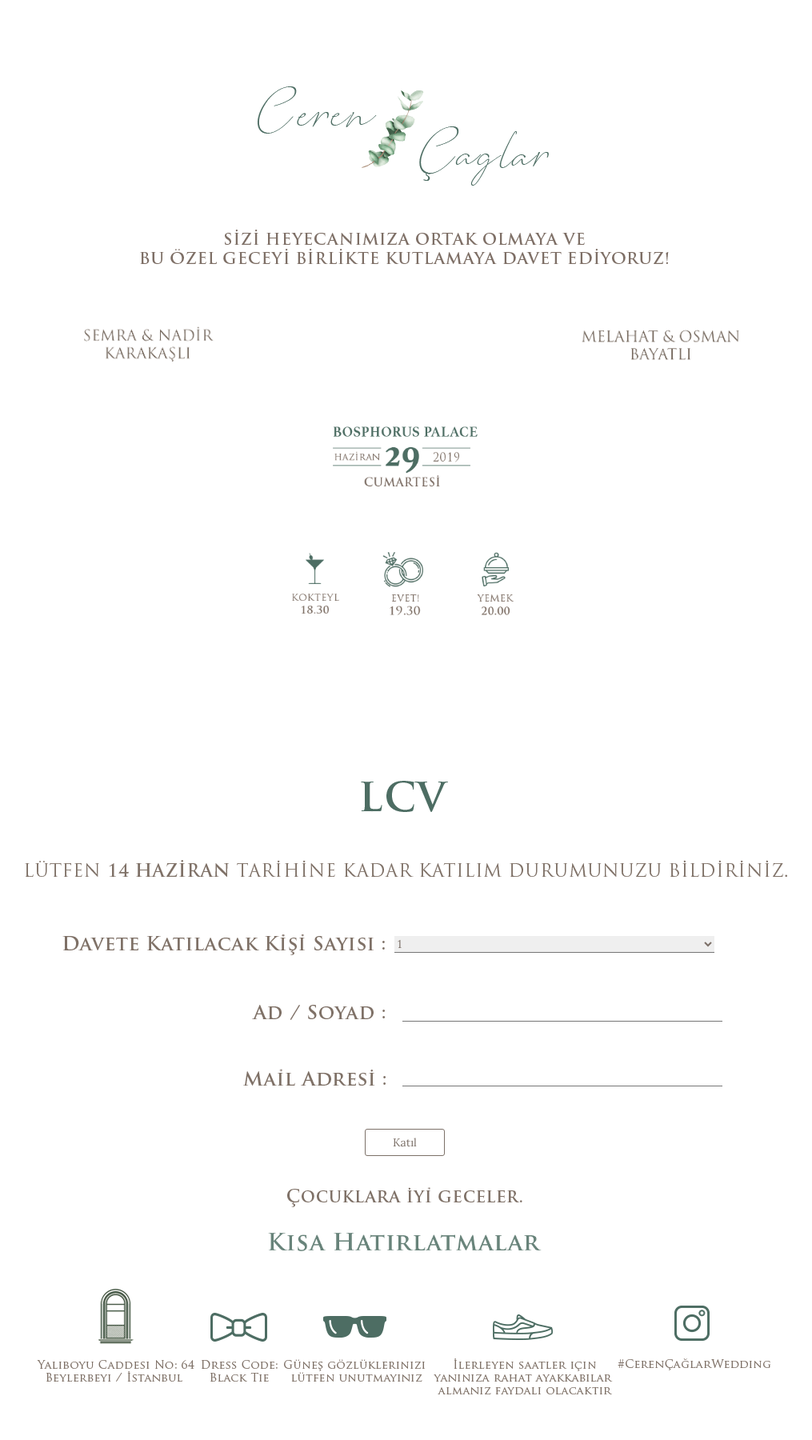
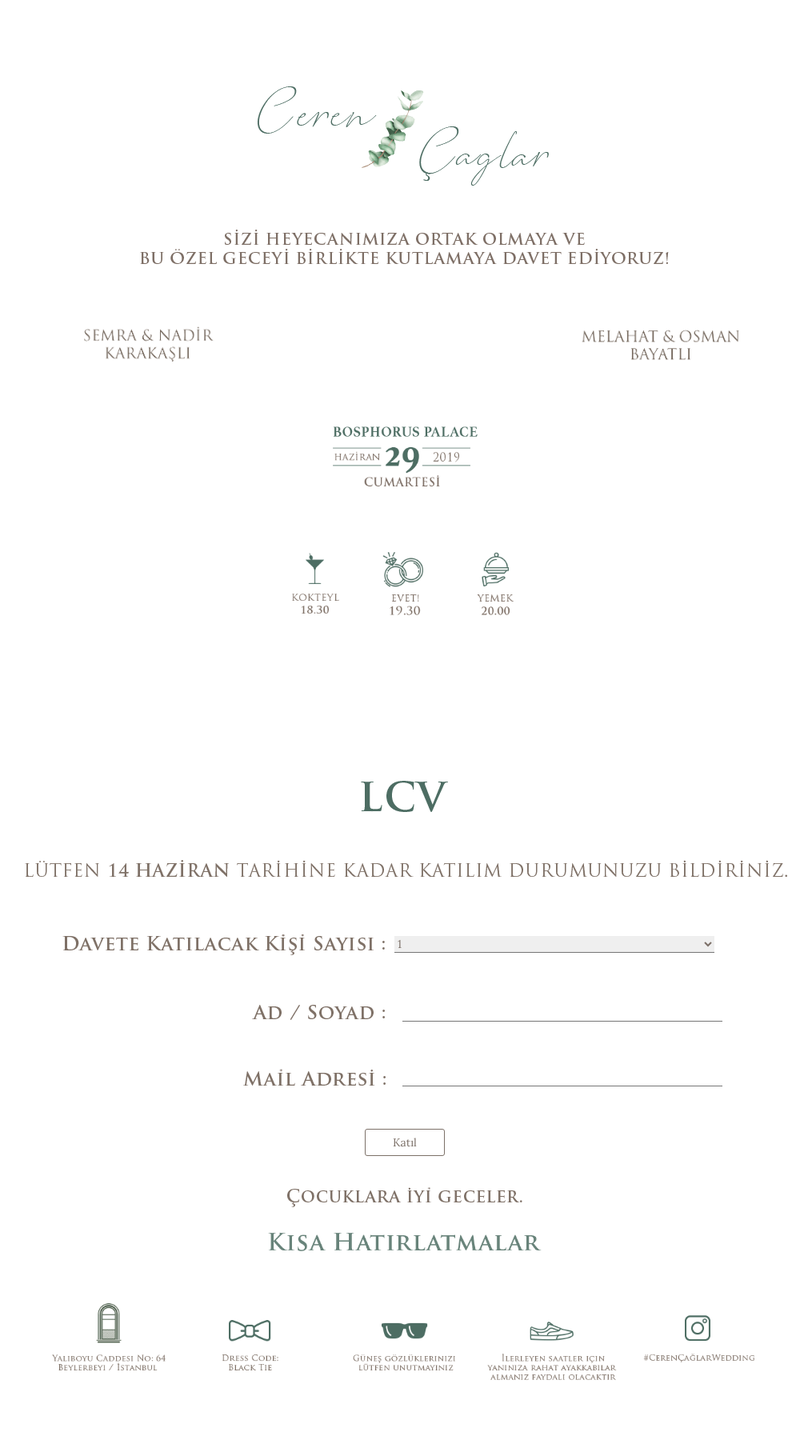
Before and after one commit to acaglarbayatli/cerencaglarwedding, a Jekyll site: the page built from index.html, in a window 1280 px wide. Shown: the whole page at 80% size, without its empty margins (134-1149 px from the left). Built offline with Jekyll 4.4.1, drawn with Linux system fonts in a browser that asks for light colours.

Commit message:
kisa hatirlatmalar fix

```diff
--- a/_includes/about.html
+++ b/_includes/lcv.html
@@ -114,20 +114,40 @@
                     </div>
                   </div>
                   <div class="kisalar" style="display: flex; flex-direction: row; justify-content: space-around; height: 80%;">
-                    <div style="display: flex; flex-direction: column; justify-content: center; height: 100%;">
-                        <img src="../img/kisa_bos.png">
+                    <div style="display: flex; flex-direction: column; justify-content: center; height: 100%; width: 18%; margin: 0 1%;">
+                      <div style="display: flex; flex-direction: row; justify-content: center; width: 88%; height: 100%; margin: 0 6%;">
+                        <div style="display: flex; flex-direction:column; justify-content: center;">
+                          <img src="../img/kisa_bos.png">
+                        </div>
+                      </div>
                     </div>
-                    <div style="display: flex; flex-direction: column; justify-content: center; height: 100%;">
-                        <img src="../img/kisa_pap.png">
+                    <div style="display: flex; flex-direction: column; justify-content: center; height: 100%; width: 18%; margin: 0 1%;">
+                      <div style="display: flex; flex-direction: row; justify-content: center; width: 45%; height: 100%; margin: 0 22%;">
+                        <div style="display: flex; flex-direction:column; justify-content: center;">
+                          <img src="../img/kisa_pap.png">
+                        </div>
+                      </div>
                     </div>
-                    <div style="display: flex; flex-direction: column; justify-content: center; height: 100%;">
-                        <img src="../img/kisa_gozluk.png">
+                    <div style="display: flex; flex-direction: column; justify-content: center; height: 100%; width: 18%; margin: 0 1%;">
+                      <div style="display: flex; flex-direction: row; justify-content: center; width: 82%; height: 100%; margin: 0 9%;">
+                        <div style="display: flex; flex-direction:column; justify-content: center;">
+                          <img src="../img/kisa_gozluk.png">
+                        </div>
+                      </div>
                     </div>
-                    <div style="display: flex; flex-direction: column; justify-content: center; height: 100%;">
-                        <img src="../img/kisa_ayak.png">
+                    <div style="display: flex; flex-direction: column; justify-content: center; height: 100%; width: 18%; margin: 0 1%;">
+                      <div style="display: flex; flex-direction: row; justify-content: center; width: 100%; height: 100%; margin: 0;">
+                        <div style="display: flex; flex-direction:column; justify-content: center;">
+                          <img src="../img/kisa_ayak.png">
+                        </div>
+                      </div>
                     </div>
-                    <div style="display: flex; flex-direction: column; justify-content: center; height: 100%;">
-                        <img src="../img/kisa_hash.png">
+                    <div style="display: flex; flex-direction: column; justify-content: center; height: 100%; width: 18%; margin: 0 1%;">
+                      <div style="display: flex; flex-direction: row; justify-content: center; width: 86%; height: 100%; margin: 0 7%;">
+                        <div style="display: flex; flex-direction:column; justify-content: center;">
+                          <img src="../img/kisa_hash.png">
+                        </div>
+                      </div>
                     </div>
                 </div>
             </div>
--- a/_layouts/default.html
+++ b/_layouts/default.html
@@ -4,7 +4,7 @@
     <body id="page-top" data-spy="scroll" data-target=".navbar-fixed-top">
     {% include nav.html %}
     {% include header.html %}
-    {% include about.html %}
+    {% include lcv.html %}
     {% include js.html %}
     </body>
 </html>
```
Also changed, not shown: 2 other files.
